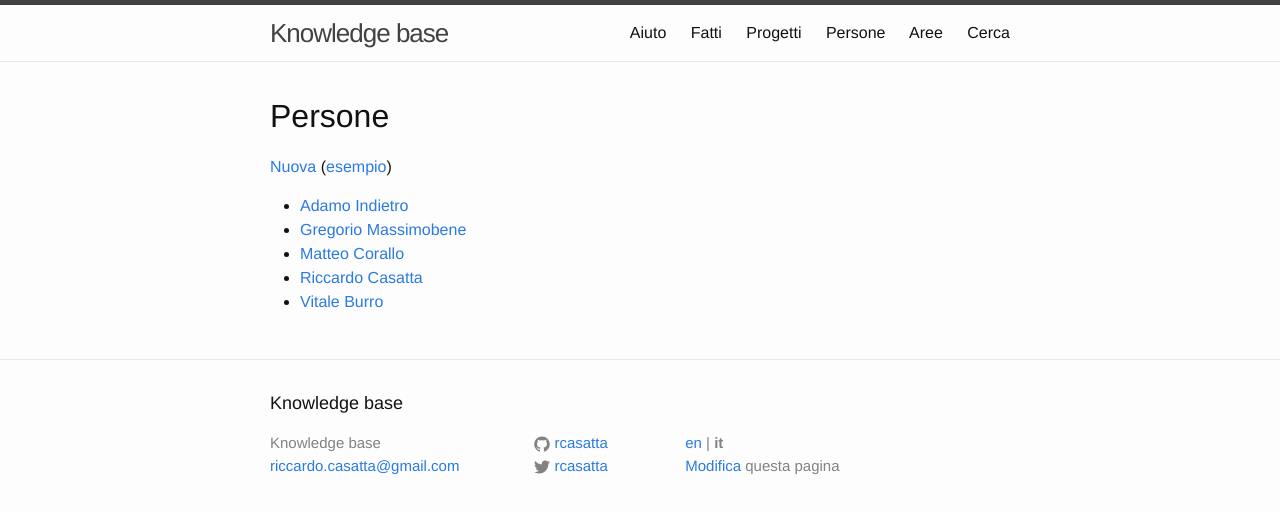
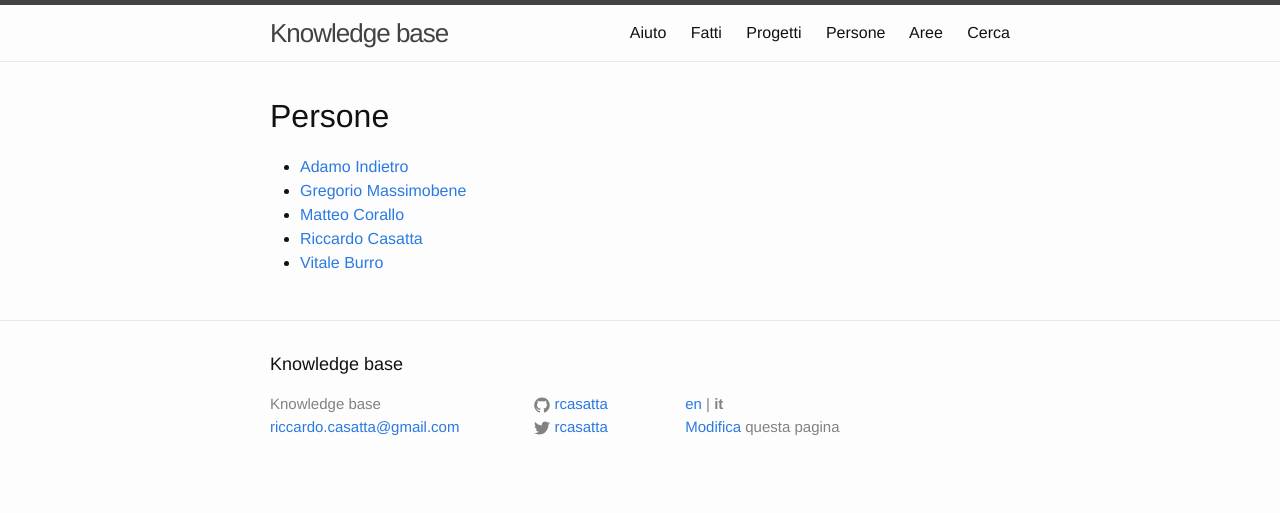
Before and after one commit to RCasatta/knowledge-base, a Jekyll site: the page built from it/people.html, in a window 1280 px wide. Shown: the top 513 px of the page. Built offline with Jekyll 4.4.1, drawn with Linux system fonts in a browser that asks for light colours.

Commit message:
removing new/example from italian pages cause the workflow expect starting with english

```diff
--- a/it/areas.html
+++ b/it/areas.html
@@ -18,11 +18,6 @@ permalink: /it/areas/
 <div class="home">
   <h1>{{ page.title }}</h1>
 
-  <p>
-    <a href="{{ site.github.repo }}/new/gh-pages/it/areas">Nuova</a>
-    (<a href="{{ site.github.repo }}/edit/gh-pages/it/areas/italy.md">esempio</a>)
-  </p>
-
   <ul>
     {% for key in sortedareas %}
     {% assign area = site.data.it_properties[key] %}
--- a/it/facts.html
+++ b/it/facts.html
@@ -6,11 +6,6 @@ title: Fatti
 <div class="home">
 
   <h1>{{ page.title }}</h1>
-
-  <h2>
-    <a href="{{ site.github.repo }}/new/gh-pages/_posts/it/">Nuovo</a>
-    <small>(<a href="{{ site.github.repo }}/edit/gh-pages/_posts/it/2014-01-25-investment-in-ethereum.markdown">esempio</a>)</small>
-  </h2>
 
   <ul class="post-list">
     {% for post in site.posts %}
--- a/it/people.html
+++ b/it/people.html
@@ -17,10 +17,7 @@ permalink: /it/people/
 
 <div class="home">
   <h1>{{ page.title }}</h1>
-  <p>
-    <a href="{{ site.github.repo }}/new/gh-pages/it/people">Nuova</a>
-    (<a href="{{ site.github.repo }}/edit/gh-pages/it/people/riccardo.casatta.md">esempio</a>)
-  </p>
+
   <ul>
     {% for key in sortedpeople %}
     {% assign person = site.data.it_properties[key] %}
--- a/it/projects.html
+++ b/it/projects.html
@@ -18,10 +18,6 @@ permalink: /it/projects/
 <div class="home">
 
   <h1>{{ page.title }}</h1>
-  <p>
-    <a href="{{ site.github.repo }}/new/gh-pages/it/projects">Nuovo</a>
-    (<a href="{{ site.github.repo }}/edit/gh-pages/projects/it/blockstream.md">esempio</a>)
-  </p>
 
   <ul>
     {% for key in sortedprojects %}
```
